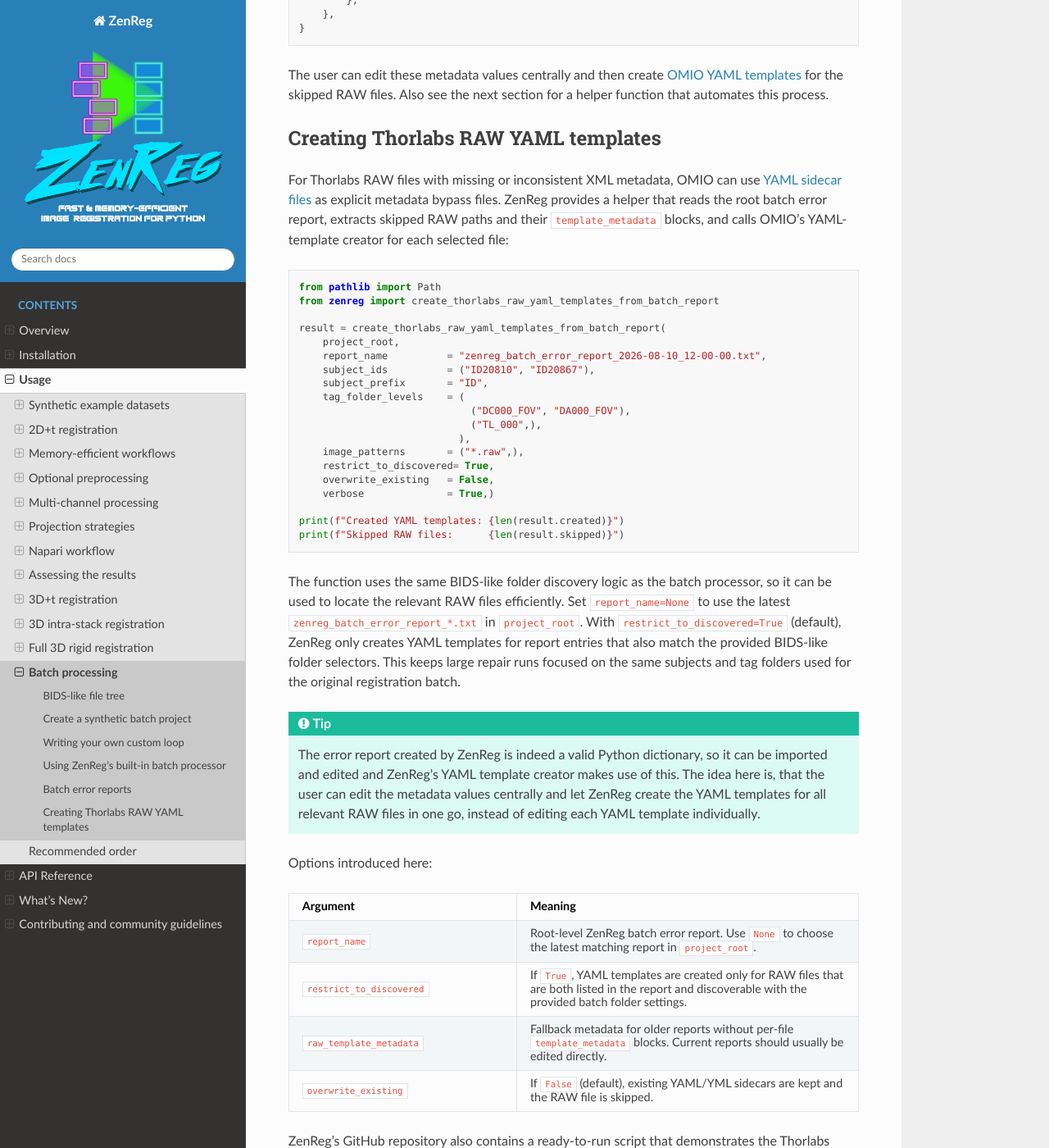
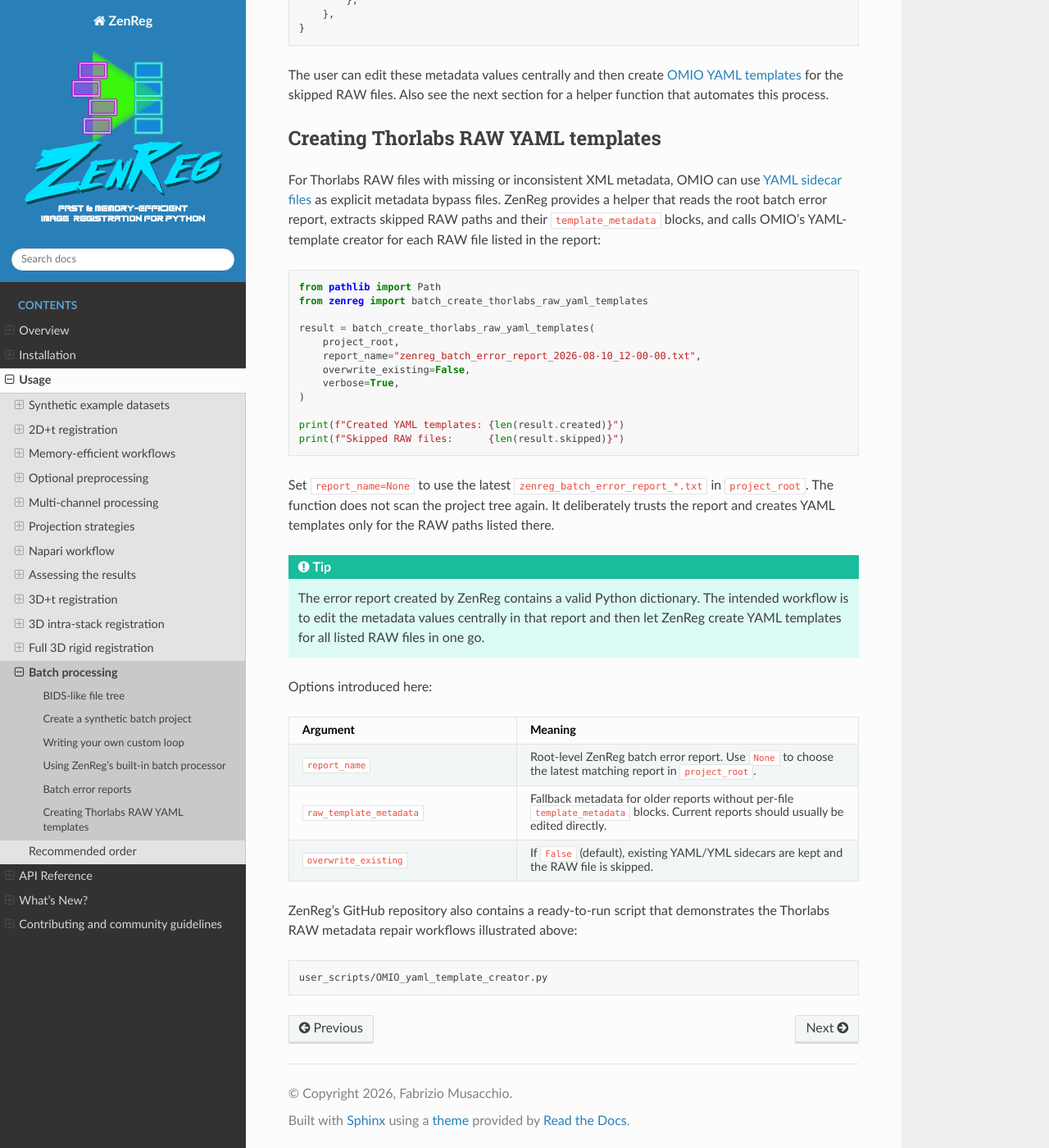
Before and after one commit to FabrizioMusacchio/ZenReg, a Sphinx documentation site: the page built from docs/source/usage_batch_processing.rst, in a window 1280 px wide and 1400 px high, scrolled down 5833 px. Shown: the whole window at 82% size. Built offline with Sphinx 7.4.7 and the Read the Docs theme 3.1.0, drawn with Linux system fonts in a browser that asks for light colours.

Commit message:
feat: rename and simplify Thorlabs RAW YAML template creation helper

```diff
--- a/docs/source/api.rst
+++ b/docs/source/api.rst
@@ -35,7 +35,7 @@ Batch and compute helpers
 
    zenreg.discover_bids_like_batch_images
    zenreg.register_bids_like_batch
-   zenreg.create_thorlabs_raw_yaml_templates_from_batch_report
+   zenreg.batch_create_thorlabs_raw_yaml_templates
    zenreg.BatchImageRecord
    zenreg.BatchProcessedRecord
    zenreg.BatchSkippedRecord
--- a/docs/source/usage_batch_processing.rst
+++ b/docs/source/usage_batch_processing.rst
@@ -346,45 +346,34 @@ For Thorlabs RAW files with missing or inconsistent XML metadata, OMIO can use
 as explicit metadata bypass files. ZenReg provides a helper
 that reads the root batch error report, extracts skipped RAW paths and their
 ``template_metadata`` blocks, and calls OMIO's YAML-template creator for each
-selected file:
+RAW file listed in the report:
 
 .. code-block:: python
 
    from pathlib import Path
-   from zenreg import create_thorlabs_raw_yaml_templates_from_batch_report
+   from zenreg import batch_create_thorlabs_raw_yaml_templates
 
-   result = create_thorlabs_raw_yaml_templates_from_batch_report(
+   result = batch_create_thorlabs_raw_yaml_templates(
        project_root,
-       report_name          = "zenreg_batch_error_report_2026-08-10_12-00-00.txt",
-       subject_ids          = ("ID20810", "ID20867"),
-       subject_prefix       = "ID",
-       tag_folder_levels    = (
-                                ("DC000_FOV", "DA000_FOV"),
-                                ("TL_000",),
-                              ),
-       image_patterns       = ("*.raw",),
-       restrict_to_discovered= True,
-       overwrite_existing   = False,
-       verbose              = True,)
+       report_name="zenreg_batch_error_report_2026-08-10_12-00-00.txt",
+       overwrite_existing=False,
+       verbose=True,
+   )
 
    print(f"Created YAML templates: {len(result.created)}")
    print(f"Skipped RAW files:      {len(result.skipped)}")
 
-The function uses the same BIDS-like folder discovery logic as the batch processor,
-so it can be used to locate the relevant RAW files efficiently. Set ``report_name=None``
-to use the latest ``zenreg_batch_error_report_*.txt`` in ``project_root``. With
-``restrict_to_discovered=True`` (default), ZenReg only creates YAML templates
-for report entries that also match the provided BIDS-like folder selectors.
-This keeps large repair runs focused on the same subjects and tag folders used
-for the original registration batch.
+Set ``report_name=None`` to use the latest
+``zenreg_batch_error_report_*.txt`` in ``project_root``. The function does not
+scan the project tree again. It deliberately trusts the report and creates YAML
+templates only for the RAW paths listed there.
 
 .. tip::
 
-    The error report created by ZenReg is indeed a valid Python dictionary,
-    so it can be imported and edited and ZenReg's YAML template creator makes
-    use of this. The idea here is, that the user can edit the metadata values
-    centrally and let ZenReg create the YAML templates for all relevant RAW
-    files in one go, instead of editing each YAML template individually.
+    The error report created by ZenReg contains a valid Python dictionary. The
+    intended workflow is to edit the metadata values centrally in that report
+    and then let ZenReg create YAML templates for all listed RAW files in one
+    go.
 
 Options introduced here:
 
@@ -397,10 +386,6 @@ Options introduced here:
    * - ``report_name``
      - Root-level ZenReg batch error report. Use ``None`` to choose the latest
        matching report in ``project_root``.
-   * - ``restrict_to_discovered``
-     - If ``True``, YAML templates are created only for RAW files that are both
-       listed in the report and discoverable with the provided batch folder
-       settings.
    * - ``raw_template_metadata``
      - Fallback metadata for older reports without per-file
        ``template_metadata`` blocks. Current reports should usually be edited
--- a/zenreg/__init__.py
+++ b/zenreg/__init__.py
@@ -20,7 +20,7 @@ from .batch import (
     BatchRegistrationResult,
     BatchSkippedRecord,
     DEFAULT_IMAGE_PATTERNS,
-    create_thorlabs_raw_yaml_templates_from_batch_report,
+    batch_create_thorlabs_raw_yaml_templates,
     discover_bids_like_batch_images,
     register_bids_like_batch,
 )
@@ -74,7 +74,7 @@ __all__ = [
     "correct_intra_stack_z_drift",
     "create_empty_stack",
     "create_stack_metadata",
-    "create_thorlabs_raw_yaml_templates_from_batch_report",
+    "batch_create_thorlabs_raw_yaml_templates",
     "DEFAULT_IMAGE_PATTERNS",
     "crop_stack",
     "discover_bids_like_batch_images",
```
Also changed, not shown: CHANGELOG.md (+17 -25 lines), 3 other files.
